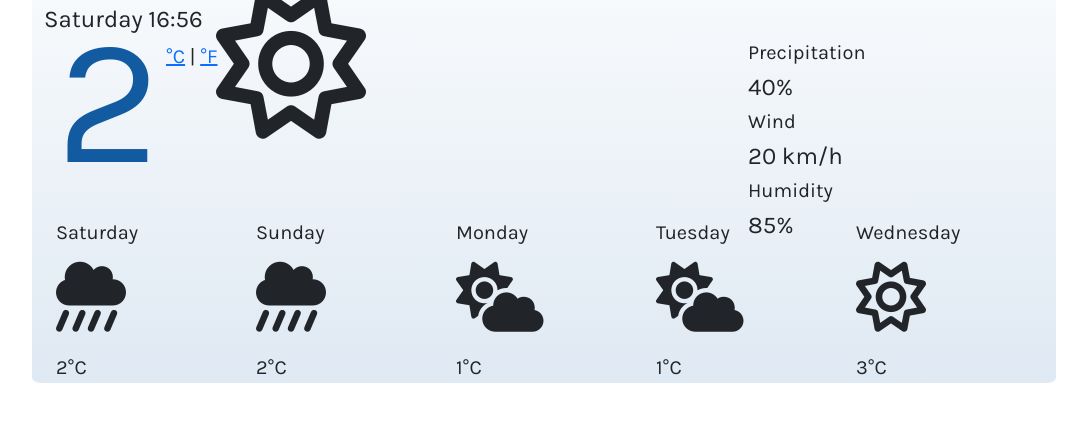
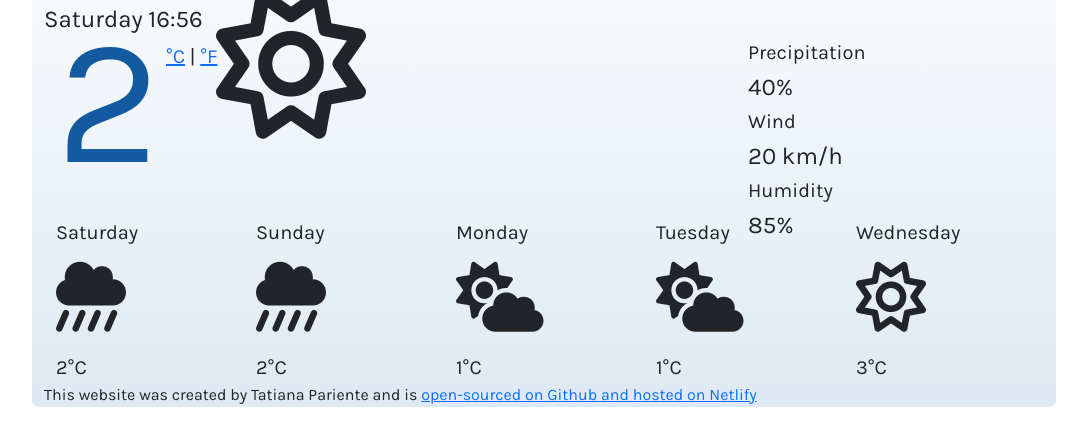
Before and after one commit to Liliana24/Weather-project, a website built with Parcel: page index.html in a window 1280 px wide. Shown: the part 119-564 px from the top of the page, without its empty margins (96-1183 px from the left). Built offline with nearby package versions, Linux system fonts and the light colour scheme.

Commit message:
added footer note with link to Github repository

```diff
--- a/index.html
+++ b/index.html
@@ -106,6 +106,7 @@
           </div>
         </div>
       </div>
+      <footer>This website was created by Tatiana Pariente and is <a href="https://github.com/Liliana24/Weather-project">open-sourced on Github and hosted on Netlify</a> </footer>
     </div>
   </body>
 </html>
```
